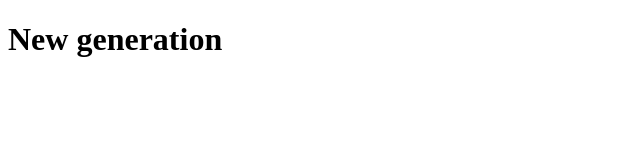
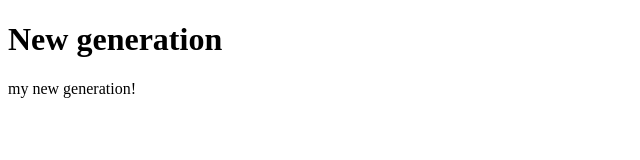
Before and after one commit to Katniss-Nataliia/github-tutorial, a plain HTML site: page index.html in a window 1280 px wide. Shown: the whole page, without its empty margins (0-640 px from the left). Drawn offline with Linux system fonts and the light colour scheme.

Commit message:
Update index.html

```diff
--- a/index.html
+++ b/index.html
@@ -8,5 +8,6 @@
 </head>
 <body>
     <h1>New generation</h1>
+    <p> my new generation! </p>
 </body>
 </html>
```
